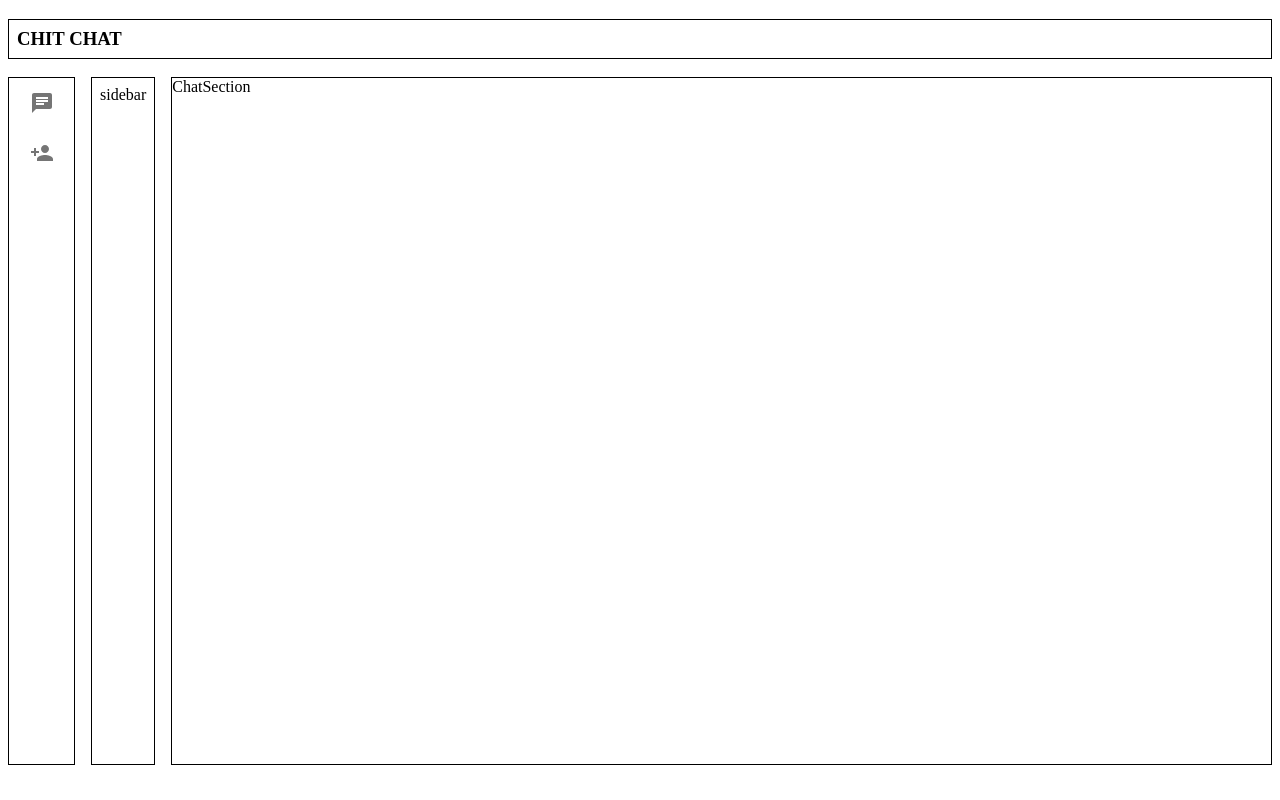
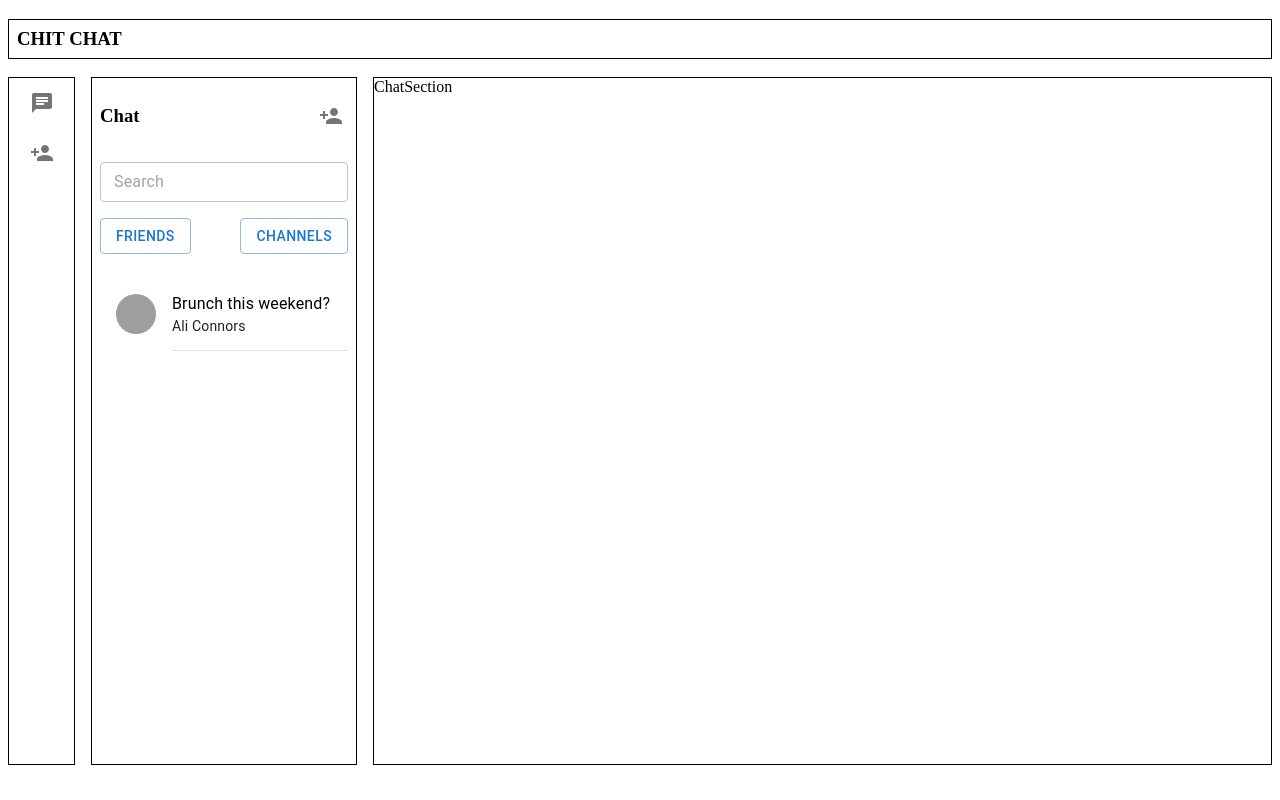
Before and after one commit to rakeshnoothi/chit-chat-frontend, a React (Vite) app: page / in a window 1280 px wide. Built offline with nearby package versions, Linux system fonts and the light colour scheme; sample sign-in values are in the browser's storage; grey boxes are pictures that could not be loaded.

Commit message:
Functionality: Added drawer and sideBar buttons functionality

```diff
--- /dev/null
+++ b/src/component/ChatOverview.jsx
@@ -0,0 +1,40 @@
+import {
+    Avatar,
+    Divider,
+    ListItem,
+    ListItemAvatar,
+    ListItemText,
+    Typography,
+} from "@mui/material";
+
+const ChatOverview = () => {
+    return (
+        <>
+            <ListItem alignItems="flex-start">
+                <ListItemAvatar>
+                    <Avatar
+                        alt="Remy Sharp"
+                        src="/static/images/avatar/1.jpg"
+                    />
+                </ListItemAvatar>
+                <ListItemText
+                    primary="Brunch this weekend?"
+                    secondary={
+                        <Typography
+                            component="span"
+                            variant="body2"
+                            sx={{
+                                color: "text.primary",
+                                display: "inline",
+                            }}
+                        >
+                            Ali Connors
+                        </Typography>
+                    }
+                />
+            </ListItem>
+            <Divider variant="inset" component="li" />
+        </>
+    );
+};
+export default ChatOverview;
--- a/src/component/Drawer.jsx
+++ b/src/component/Drawer.jsx
@@ -1,8 +1,25 @@
 import { IconButton, Stack } from "@mui/material";
 import ChatIcon from "@mui/icons-material/Chat";
 import PersonAddIcon from "@mui/icons-material/PersonAdd";
+import useDrawerContext from "../hooks/useDrawerContext";
 
 const Drawer = () => {
+    const { drawerContext, setDrawerContext } = useDrawerContext();
+
+    console.log("Drawer context: ", drawerContext);
+
+    const handleButtonClick = value => {
+        const newDrawerContext = drawerContext.map(button => {
+            if (button.buttonName === value) {
+                return { ...button, isActive: true };
+            } else {
+                return { ...button, isActive: false };
+            }
+        });
+
+        setDrawerContext(newDrawerContext);
+    };
+
     return (
         <Stack
             direction={"column"}
@@ -11,10 +28,18 @@ const Drawer = () => {
             spacing={2}
             border={1}
         >
-            <IconButton aria-label="delete" size="small">
+            <IconButton
+                aria-label="delete"
+                size="small"
+                onClick={() => handleButtonClick("chat")}
+            >
                 <ChatIcon />
             </IconButton>
-            <IconButton aria-label="delete" size="small">
+            <IconButton
+                aria-label="delete"
+                size="small"
+                onClick={() => handleButtonClick("friendRequest")}
+            >
                 <PersonAddIcon />
             </IconButton>
         </Stack>
--- /dev/null
+++ b/src/component/Heading.jsx
@@ -0,0 +1,14 @@
+import { Box, IconButton, Stack } from "@mui/material";
+import PersonAddIcon from "@mui/icons-material/PersonAdd";
+
+const Heading = () => {
+    return (
+        <Stack direction={"row"} justifyContent={"space-between"}>
+            <Box component={"h3"}>Chat</Box>
+            <IconButton aria-label="delete" size="small">
+                <PersonAddIcon />
+            </IconButton>
+        </Stack>
+    );
+};
+export default Heading;
--- /dev/null
+++ b/src/component/ScrollableList.jsx
@@ -0,0 +1,18 @@
+import { List } from "@mui/material";
+import ChatOverview from "./ChatOverview";
+
+const ScrollableList = () => {
+    return (
+        <List
+            sx={{
+                width: "100%",
+                height: "100%",
+                bgcolor: "background.paper",
+                overflow: "auto",
+            }}
+        >
+            <ChatOverview />
+        </List>
+    );
+};
+export default ScrollableList;
--- a/src/component/SideBar.jsx
+++ b/src/component/SideBar.jsx
@@ -1,9 +1,19 @@
-import { Stack } from "@mui/material";
+import { Stack, TextField } from "@mui/material";
+import Heading from "./Heading";
+import { SideBarNav } from "./SideBarNav";
+import ScrollableList from "./ScrollableList";
 
 const SideBar = () => {
     return (
-        <Stack border={1} padding={1}>
-            sidebar
+        <Stack border={1} padding={1} spacing={2}>
+            <Heading />
+            <TextField
+                id="outlined-size-small"
+                size="small"
+                placeholder="Search"
+            />
+            <SideBarNav />
+            <ScrollableList />
         </Stack>
     );
 };
--- /dev/null
+++ b/src/component/SideBarNav.jsx
@@ -0,0 +1,48 @@
+import { Button, Stack } from "@mui/material";
+import useSideBarActiveContext from "../hooks/useSideBarActiveContext";
+import useDrawerContext from "../hooks/useDrawerContext";
+import sideBarNavJs from "../componentJs/sideBarNavJs";
+
+const SideBarButtonsRenderer = ({ buttons, handler }) => {
+    return buttons.map(button => {
+        return (
+            <Button
+                variant="outlined"
+                onClick={() => handler(button.buttonName)}
+                key={button.buttonName}
+            >
+                {button.buttonName}
+            </Button>
+        );
+    });
+};
+
+export const SideBarNav = () => {
+    const { sideBarContext, setSideBarContext } = useSideBarActiveContext();
+    const { drawerContext } = useDrawerContext();
+
+    const drawerActiveButtonName = drawerContext.find(button => {
+        return button.isActive === true;
+    }).buttonName;
+
+    console.log("Active context: ", sideBarContext);
+
+    const handleButtonClick = clickedButtonName => {
+        console.log("Active button: ", drawerActiveButtonName);
+        const newActiveContext = sideBarNavJs.createNewSideBarContext(
+            drawerActiveButtonName,
+            sideBarContext,
+            clickedButtonName
+        );
+        setSideBarContext(newActiveContext);
+    };
+
+    return (
+        <Stack direction={"row"} justifyContent={"space-between"}>
+            <SideBarButtonsRenderer
+                buttons={sideBarContext[drawerActiveButtonName]}
+                handler={handleButtonClick}
+            />
+        </Stack>
+    );
+};
--- /dev/null
+++ b/src/componentJs/sideBarNavJs.js
@@ -0,0 +1,31 @@
+const createNewSideBarContext = (
+    drawerActiveButtonName,
+    sideBarContext,
+    clickedButtonName
+) => {
+    const newSideBarContext = {};
+
+    // create new sideBarContext based on which drawer context we are in and the button we clicked
+    Object.keys(sideBarContext).forEach(key => {
+        if (key === drawerActiveButtonName) {
+            newSideBarContext[drawerActiveButtonName] = sideBarContext[key].map(
+                button => {
+                    if (button.buttonName === clickedButtonName) {
+                        return { ...button, isActive: true };
+                    }
+                    return { ...button, isActive: false };
+                }
+            );
+        } else {
+            newSideBarContext[key] = sideBarContext[key];
+        }
+    });
+
+    return newSideBarContext;
+};
+
+const sideBarNavJs = {
+    createNewSideBarContext,
+};
+
+export default sideBarNavJs;
--- /dev/null
+++ b/src/context/DrawerContextProvider.jsx
@@ -0,0 +1,17 @@
+import { createContext, useState } from "react";
+
+export const DrawerContext = createContext();
+
+const DrawerContextProvider = ({ children }) => {
+    const [drawerContext, setDrawerContext] = useState([
+        { buttonName: "chat", isActive: true },
+        { buttonName: "friendRequest", isActive: false },
+    ]);
+
+    return (
+        <DrawerContext.Provider value={{ drawerContext, setDrawerContext }}>
+            {children}
+        </DrawerContext.Provider>
+    );
+};
+export default DrawerContextProvider;
--- /dev/null
+++ b/src/context/SideBarActiveContextProvider.jsx
@@ -0,0 +1,25 @@
+import { createContext, useState } from "react";
+
+export const SideBarActiveContextProviderContext = createContext();
+
+const SideBarActiveContextProvider = ({ children }) => {
+    const [sideBarContext, setSideBarContext] = useState({
+        chat: [
+            { buttonName: "friends", isActive: true },
+            { buttonName: "channels", isActive: false },
+        ],
+        friendRequest: [
+            { buttonName: "friendRequestsSent", isActive: false },
+            { buttonName: "friendRequestsReceived", isActive: false },
+        ],
+    });
+
+    return (
+        <SideBarActiveContextProviderContext.Provider
+            value={{ sideBarContext, setSideBarContext }}
+        >
+            {children}
+        </SideBarActiveContextProviderContext.Provider>
+    );
+};
+export default SideBarActiveContextProvider;
--- /dev/null
+++ b/src/hooks/useDrawerContext.js
@@ -0,0 +1,7 @@
+import { useContext } from "react";
+import { DrawerContext } from "../context/DrawerContextProvider";
+
+const useDrawerContext = () => {
+    return useContext(DrawerContext);
+};
+export default useDrawerContext;
--- /dev/null
+++ b/src/hooks/useSideBarActiveContext.js
@@ -0,0 +1,7 @@
+import { useContext } from "react";
+import { SideBarActiveContextProviderContext } from "../context/SideBarActiveContextProvider";
+
+const useSideBarActiveContext = () => {
+    return useContext(SideBarActiveContextProviderContext);
+};
+export default useSideBarActiveContext;
--- a/src/pages/Home.jsx
+++ b/src/pages/Home.jsx
@@ -4,15 +4,21 @@ import Drawer from "../component/Drawer";
 import SideBar from "../component/SideBar";
 import ChatSection from "../component/ChatSection";
 import { Stack } from "@mui/material";
+import SideBarActiveContextProvider from "../context/SideBarActiveContextProvider";
+import DrawerContextProvider from "../context/DrawerContextProvider";
 
 const Home = () => {
     return (
         <Box>
             <Logo />
             <Stack direction={"row"} spacing={2} height={"86vh"}>
-                <Drawer />
-                <SideBar />
-                <ChatSection />
+                <DrawerContextProvider>
+                    <Drawer />
+                    <SideBarActiveContextProvider>
+                        <SideBar />
+                        <ChatSection />
+                    </SideBarActiveContextProvider>
+                </DrawerContextProvider>
             </Stack>
         </Box>
     );
```
